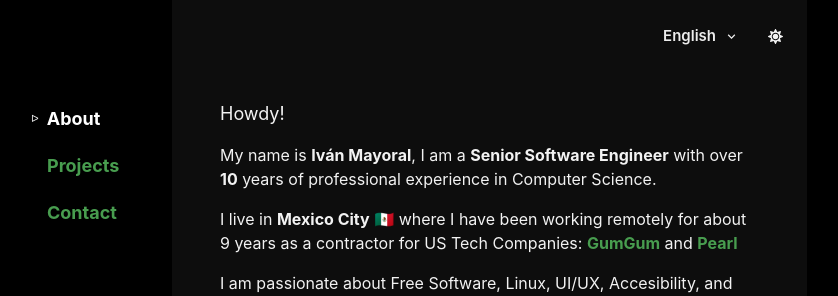
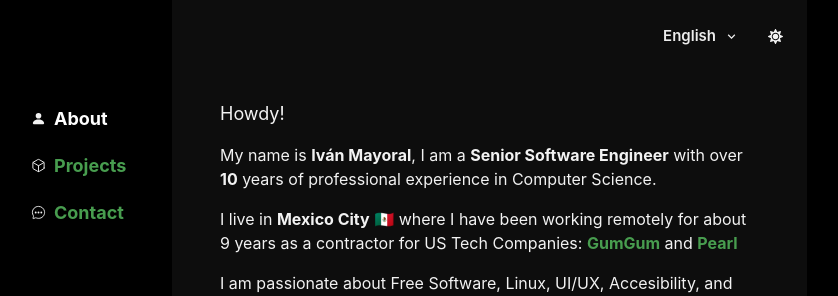
Before and after one commit to ivanm/vaan.dev, a React (Create React App) app: page / in a window 1280 px wide. Shown: the top 296 px of the page, without its empty margins (233-1071 px from the left). Built offline with nearby package versions, Linux system fonts and the light colour scheme.

Commit message:
Addin left menu icons

```diff
--- a/package.json
+++ b/package.json
@@ -9,6 +9,7 @@
     "@emotion/react": "^11.0.0",
     "@emotion/styled": "^11.0.0",
     "@reach/router": "^1.3.4",
+    "@react-icons/all-files": "^4.1.0",
     "@testing-library/jest-dom": "^5.9.0",
     "@testing-library/react": "^10.2.1",
     "@testing-library/user-event": "^12.0.2",
@@ -22,7 +23,6 @@
     "react": "^17.0.2",
     "react-dom": "^17.0.2",
     "react-i18next": "^11.14.3",
-    "react-icons": "^3.0.0",
     "react-scripts": "4.0.3",
     "typescript": "^4.3.5",
     "usehooks-ts": "^2.1.1",
--- a/src/ColorModeSwitcher.tsx
+++ b/src/ColorModeSwitcher.tsx
@@ -5,7 +5,8 @@ import {
   IconButton,
   IconButtonProps
 } from "@chakra-ui/react";
-import { FaMoon, FaSun } from "react-icons/fa";
+import { FaMoon } from "@react-icons/all-files/fa/FaMoon";
+import { FaSun } from "@react-icons/all-files/fa/FaSun";
 
 type ColorModeSwitcherProps = Omit<IconButtonProps, "aria-label">;
 
--- a/src/LeftMenuLink.tsx
+++ b/src/LeftMenuLink.tsx
@@ -1,5 +1,12 @@
+import { FC } from "react";
 import { Flex, Link, useColorMode } from "@chakra-ui/react";
 import { Link as ReachLink } from "@reach/router";
+import { BsPerson } from "@react-icons/all-files/bs/BsPerson";
+import { BsPersonFill } from "@react-icons/all-files/bs/BsPersonFill";
+import { IoCubeOutline } from "@react-icons/all-files/io5/IoCubeOutline";
+import { IoCubeSharp } from "@react-icons/all-files/io5/IoCubeSharp";
+import { IoChatbubbleEllipsesOutline } from "@react-icons/all-files/io5/IoChatbubbleEllipsesOutline";
+import { IoChatbubbleEllipsesSharp } from "@react-icons/all-files/io5/IoChatbubbleEllipsesSharp";
 
 interface LeftMenuLinkProps {
   to: string;
@@ -10,13 +17,41 @@ interface LeftMenuLinkProps {
 const LeftMenuLink = ({ to, children, location }: LeftMenuLinkProps) => {
   const { colorMode } = useColorMode();
   const isCurrent = location.pathname === to;
+  const iconSize: number = 15;
+
+  let Icon: FC | null = null;
+  switch (to) {
+    case "/":
+      Icon = () =>
+        isCurrent ? (
+          <BsPersonFill size={iconSize} />
+        ) : (
+          <BsPerson size={iconSize} />
+        );
+      break;
+    case "/projects":
+      Icon = () =>
+        isCurrent ? (
+          <IoCubeSharp size={iconSize} />
+        ) : (
+          <IoCubeOutline size={iconSize} />
+        );
+      break;
+    case "/contact":
+      Icon = () =>
+        isCurrent ? (
+          <IoChatbubbleEllipsesSharp size={iconSize} />
+        ) : (
+          <IoChatbubbleEllipsesOutline size={iconSize} />
+        );
+      break;
+  }
+
   return (
     <Flex>
-      {isCurrent ? (
-        <Flex align="center" fontSize="10" mb={5} mr={2}>
-          ᐅ
-        </Flex>
-      ) : null}
+      <Flex align="center" fontSize="10" mb={5} mr={2}>
+        <Icon />
+      </Flex>
       <Link
         as={ReachLink}
         to={to}
@@ -24,7 +59,7 @@ const LeftMenuLink = ({ to, children, location }: LeftMenuLinkProps) => {
           isCurrent ? (colorMode === "dark" ? "white" : "black") : undefined
         }
         mb={5}
-        ml={isCurrent ? 0 : 4}
+        ml={0}
       >
         {children}
       </Link>
```
Also changed, not shown: 1 other file (tests, documents, lock files or other folders).
